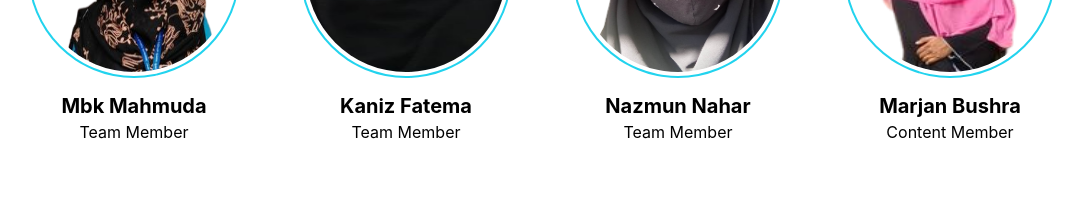
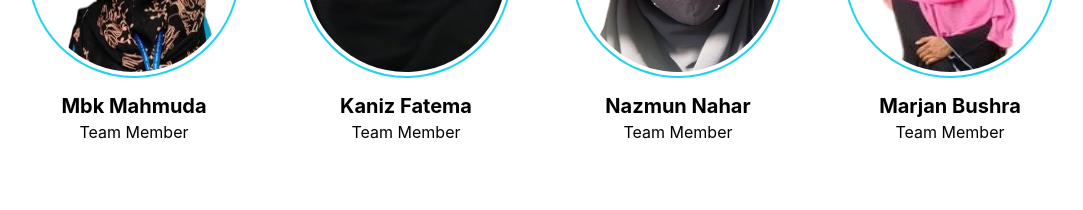
Before and after one commit to TH-Raju/project_education_unlimited_client_side, a React (Create React App) app: page / in a window 1280 px wide. Shown: the part 1460-1670 px from the top of the page, without its empty margins (98-1181 px from the left). Built offline with nearby package versions, Linux system fonts and the light colour scheme; no server answers.

Commit message:
Design update

```diff
--- a/src/Home/WeAre.jsx
+++ b/src/Home/WeAre.jsx
@@ -33,7 +33,7 @@ const WeAre = () => {
                 <div className='text-center mt-6'>
                     <img className="p-1 w-52 h-52 rounded-full ring-2 ring-cyan-400 dark:ring-gray-500" src={require('../image/student-4.png')} alt="Bordered avatar" />
                     <p className='font-bold mt-4 text-xl'>Marjan Bushra</p>
-                    <p>Content Member</p>
+                    <p>Team Member</p>
                 </div>
 
                 <div className='text-center mt-6'>
```
